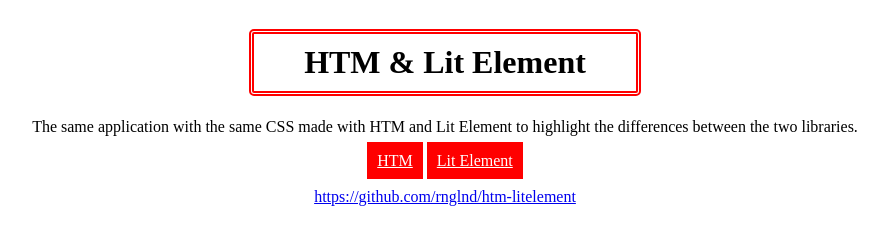
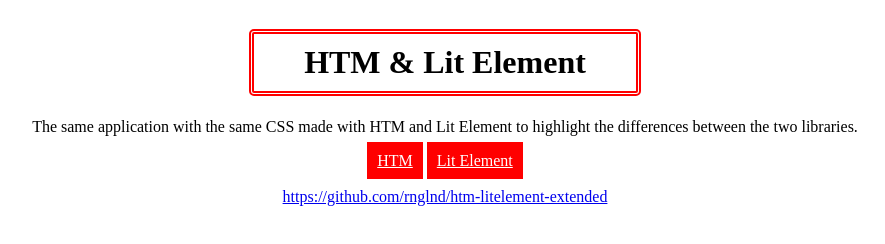
Before and after one commit to rnglnd/htm-litelement-extended, a plain HTML site: page index.html in a window 1280 px wide. Shown: the whole page, without its empty margins (195-1080 px from the left). Drawn offline with Linux system fonts and the light colour scheme.

Commit message:
docs and markup update

```diff
--- a/index.html
+++ b/index.html
@@ -18,7 +18,7 @@
         <br />
         <br />
         <div>
-          <a href="https://github.com/rnglnd/htm-litelement">https://github.com/rnglnd/htm-litelement</a>
+          <a href="https://github.com/rnglnd/htm-litelement-extended">https://github.com/rnglnd/htm-litelement-extended</a>
         </div>
       </div>
     </div>
```
Also changed, not shown: README.md.
